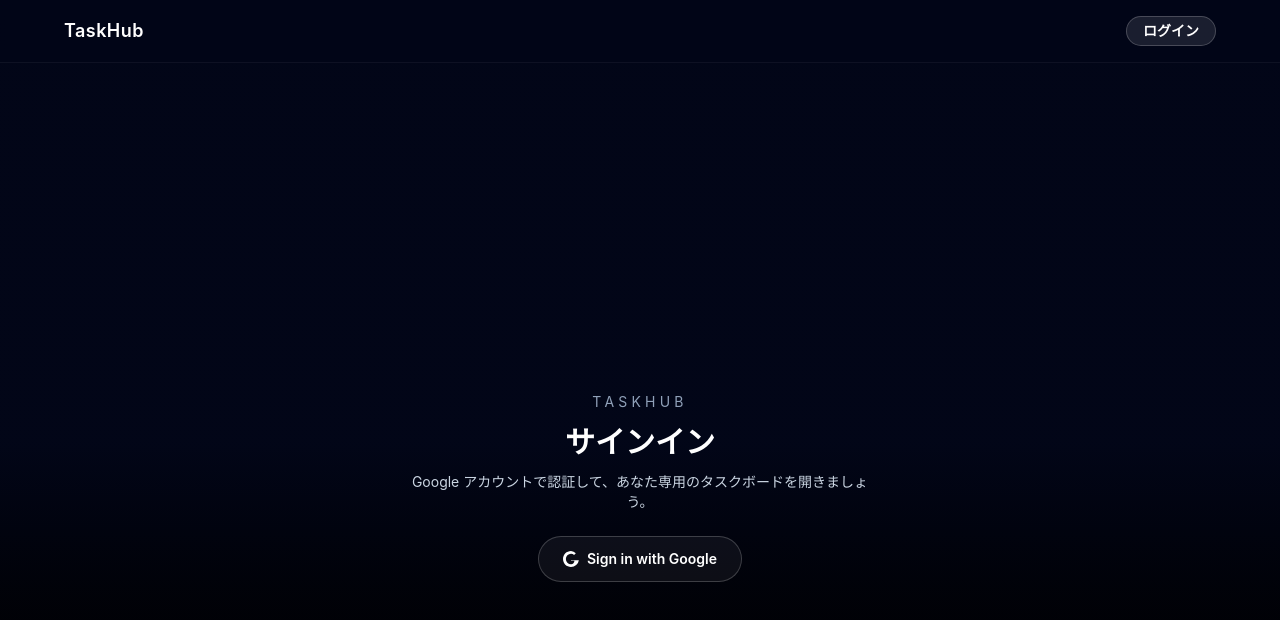
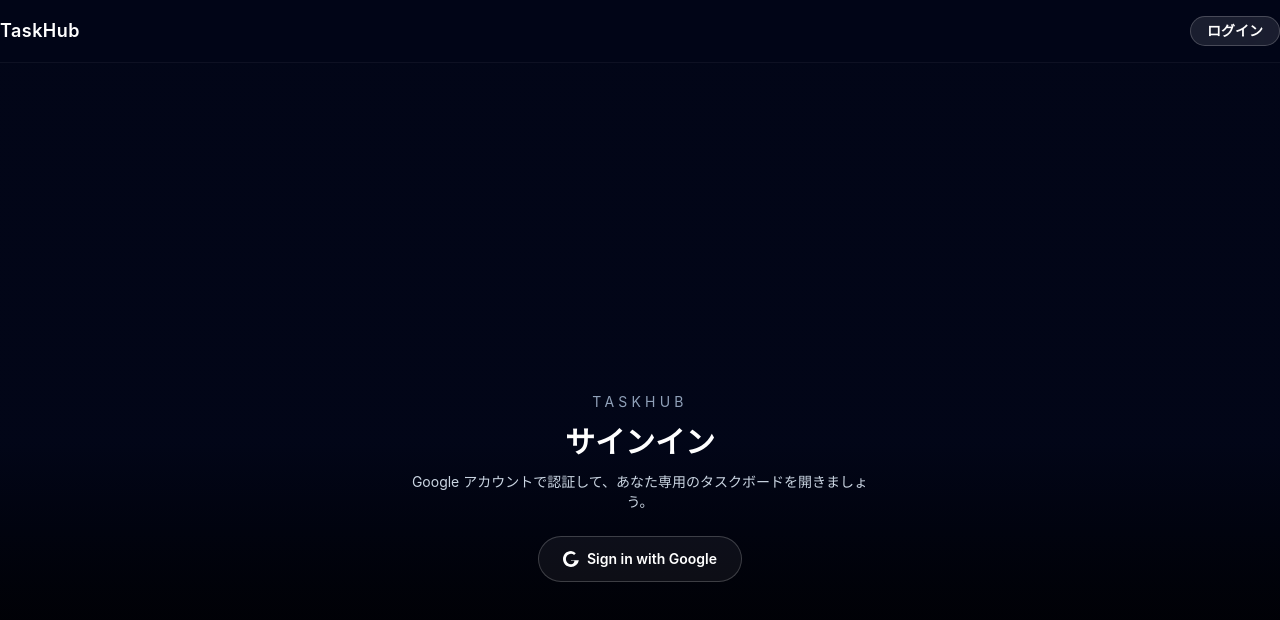
Before and after one commit to fwatanab/TaskHub, a Next.js app: page /signin in a window 1280 px wide. Shown: the top 620 px of the page. Built offline with nearby package versions, Linux system fonts and the light colour scheme; no server answers.

Commit message:
ヘッダーの左右の余白調整

```diff
--- a/src/components/layout/AppLayout.tsx
+++ b/src/components/layout/AppLayout.tsx
@@ -32,13 +32,13 @@
   return (
     <div className="min-h-screen bg-gradient-to-b from-slate-950 via-slate-950 to-black text-white">
       <header className="sticky top-0 z-20 border-b border-white/5 bg-slate-950/80 backdrop-blur-xl">
-        <div className="mx-auto flex max-w-6xl items-center justify-between px-4 py-4 lg:px-0">
+        <div className="mx-auto flex max-w-7xl items-center justify-between px-4 py-4 lg:px-0">
           <Link href="/" className="text-lg font-semibold tracking-wide">
             TaskHub
           </Link>
           <div className="flex items-center gap-4">
             {isAuthenticated ? (
-              <div className="flex items-center gap-4" ref={menuRef}>
+              <div className="relative flex items-center gap-4" ref={menuRef}>
                 <div className="text-right">
                   <p className="text-sm font-semibold">
                     {session.user?.name ?? "ユーザー"}
```
